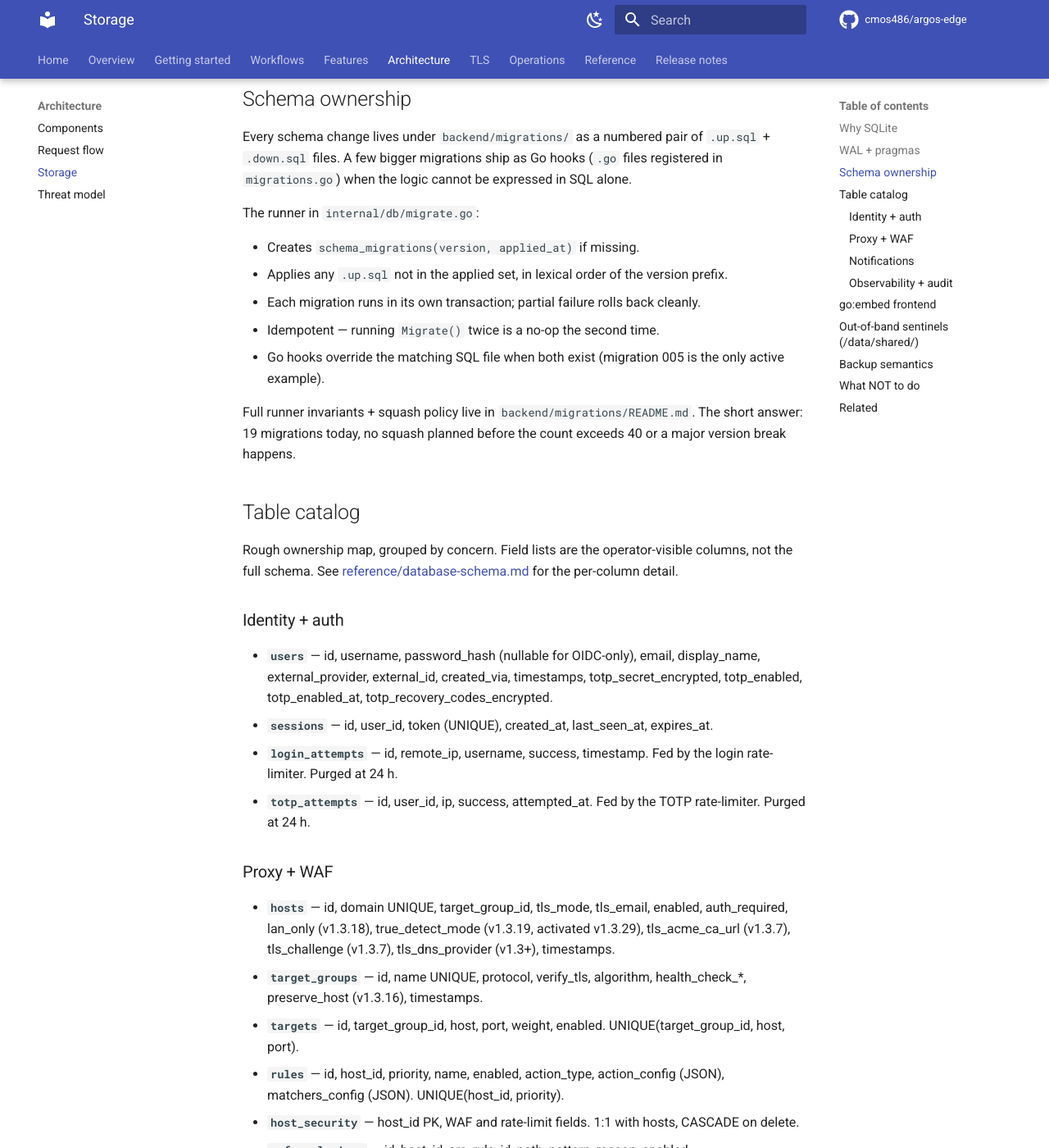
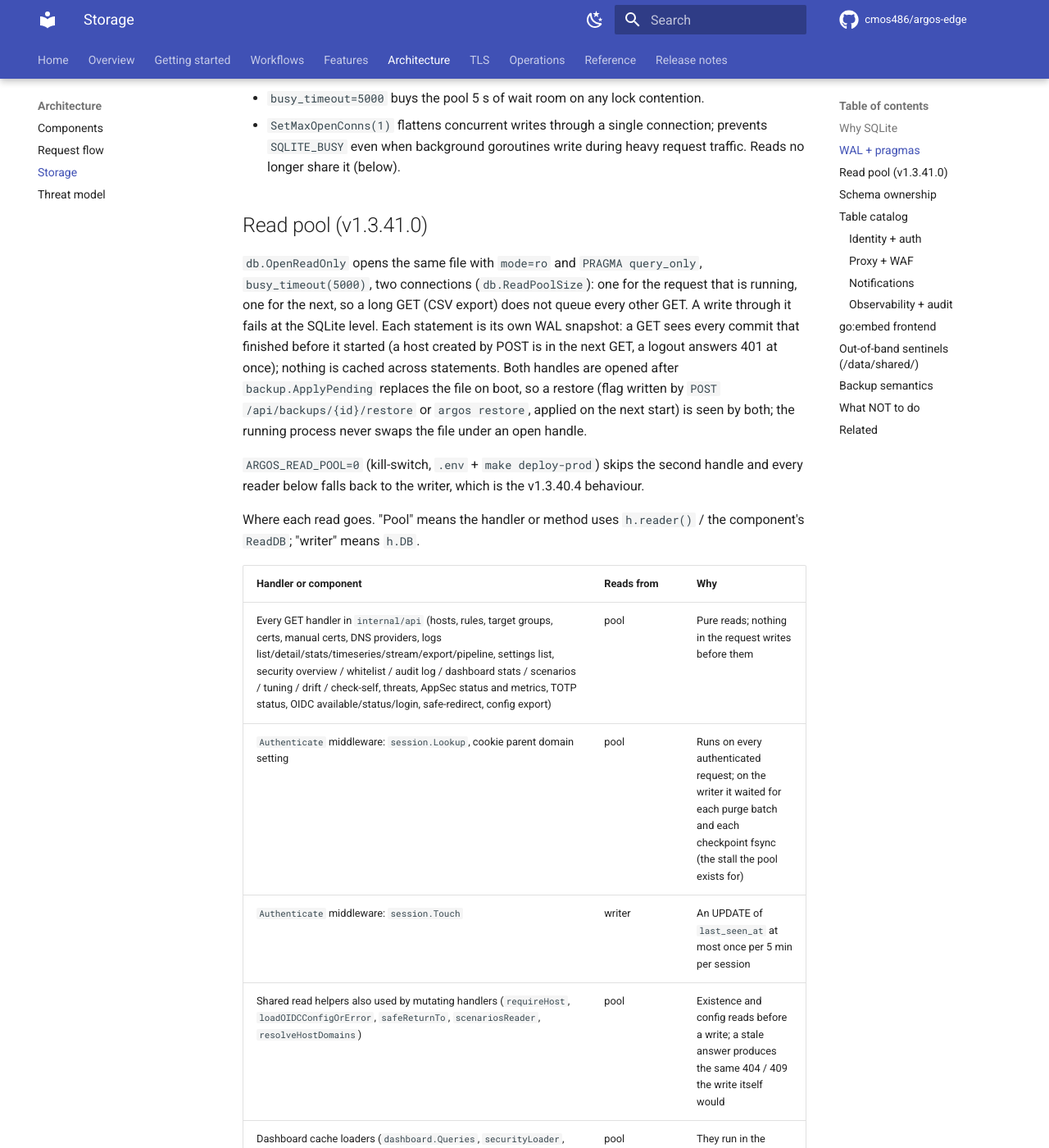
Before and after one commit to cmos486/argos-edge, an MkDocs documentation site: the page built from docs/architecture/storage.md, in a window 1280 px wide and 1400 px high, scrolled down 1188 px. Shown: the whole window at 82% size. Built offline with MkDocs 1.6.1 and Material for MkDocs 9.7.7, drawn with Linux system fonts in a browser that asks for light colours; comment, search, counter and statistics services are not loaded; some of the changed text lies outside the part shown.

Commit message:
docs(architecture): two SQLite handles, read pool table, env-vars ARGOS_READ_POOL
storage.md: the writer and the read-only pool, the corrected claim
about WAL concurrent readers (unused until v1.3.40.4), the table of
what reads from the pool and what stays on the writer with one
reason per row, restore behaviour and the kill-switch. env-vars.md:
ARGOS_READ_POOL.

```diff
--- a/docs/architecture/storage.md
+++ b/docs/architecture/storage.md
@@ -1,9 +1,13 @@
 # Storage
 
 One SQLite file. WAL mode with `NORMAL` synchronous, foreign keys
-on, 5-second busy timeout. `SetMaxOpenConns(1)` on the Go side so
-writes always go through the same connection and contention stays
-bounded.
+on, 5-second busy timeout. Two handles on the file since v1.3.41.0:
+the writer (`db.Open`, `SetMaxOpenConns(1)`, so writes always go
+through the same connection and contention stays bounded) and a
+read-only pool (`db.OpenReadOnly`, `mode=ro`, `query_only`, two
+connections) that GET handlers and the read side of the background
+components use. The table of what reads where is in
+[Read pool](#read-pool-v13410).
 
 ## Why SQLite
 
@@ -15,6 +19,11 @@ process, one admin. SQLite is the right fit:
 - Atomic backups via `VACUUM INTO`.
 - WAL gives concurrent readers (log browser + dashboard polling
   the DB while the worker writes) without the writer blocking.
+  Until v1.3.40.4 argos did not use that: every read went through
+  the one writer connection, so a purge batch or a checkpoint fsync
+  queued every request behind it (v1.3.40.1 incident, v1.3.40
+  planning doc section 4). The read pool of v1.3.41.0 is what makes
+  this bullet true.
 - Fits in a container with nothing alongside.
 
 The trade-off is HA: a single file means no leader election and
@@ -47,7 +56,49 @@ d.SetMaxOpenConns(1)
   contention.
 - `SetMaxOpenConns(1)` flattens concurrent writes through a single
   connection; prevents `SQLITE_BUSY` even when background
-  goroutines write during heavy request traffic.
+  goroutines write during heavy request traffic. Reads no longer
+  share it (below).
+
+## Read pool (v1.3.41.0)
+
+`db.OpenReadOnly` opens the same file with `mode=ro` and
+`PRAGMA query_only`, `busy_timeout(5000)`, two connections
+(`db.ReadPoolSize`): one for the request that is running, one for the
+next, so a long GET (CSV export) does not queue every other GET. A
+write through it fails at the SQLite level. Each statement is its own
+WAL snapshot: a GET sees every commit that finished before it started
+(a host created by POST is in the next GET, a logout answers 401 at
+once); nothing is cached across statements. Both handles are opened
+after `backup.ApplyPending` replaces the file on boot, so a restore
+(flag written by `POST /api/backups/{id}/restore` or `argos restore`,
+applied on the next start) is seen by both; the running process never
+swaps the file under an open handle.
+
+`ARGOS_READ_POOL=0` (kill-switch, `.env` + `make deploy-prod`) skips
+the second handle and every reader below falls back to the writer,
+which is the v1.3.40.4 behaviour.
+
+Where each read goes. "Pool" means the handler or method uses
+`h.reader()` / the component's `ReadDB`; "writer" means `h.DB`.
+
+| Handler or component | Reads from | Why |
+|---|---|---|
+| Every GET handler in `internal/api` (hosts, rules, target groups, certs, manual certs, DNS providers, logs list/detail/stats/timeseries/stream/export/pipeline, settings list, security overview / whitelist / audit log / dashboard stats / scenarios / tuning / drift / check-self, threats, AppSec status and metrics, TOTP status, OIDC available/status/login, safe-redirect, config export) | pool | Pure reads; nothing in the request writes before them |
+| `Authenticate` middleware: `session.Lookup`, cookie parent domain setting | pool | Runs on every authenticated request; on the writer it waited for each purge batch and each checkpoint fsync (the stall the pool exists for) |
+| `Authenticate` middleware: `session.Touch` | writer | An UPDATE of `last_seen_at` at most once per 5 min per session |
+| Shared read helpers also used by mutating handlers (`requireHost`, `loadOIDCConfigOrError`, `safeReturnTo`, `scenariosReader`, `resolveHostDomains`) | pool | Existence and config reads before a write; a stale answer produces the same 404 / 409 the write itself would |
+| Dashboard cache loaders (`dashboard.Queries`, `securityLoader`, `certProbes`) | pool | They run in the cache goroutine every 24 s; the 24 h traffic query held the writer about 0.8 s on prod |
+| `notifications.NotifRepo` List / Get / Stats / RecentAlerts / push-sub lists / `ActiveRulesFor` | pool | Reads; the worker's `InsertDelivery` / `UpdateDelivery` and the channel/rule writes stay on the writer |
+| `backup.Manager.List` / `Get` | pool | Reads of the `backups` table; `Create`, `Delete` and the reconcile stay on the writer |
+| `country.Expander.List`, `country.JobRunner.Get` / `ListByCountry` | pool | Reads; expansion, revoke and job state changes stay on the writer |
+| `appsec.StatusReader`, `hardening.TimeoutCache` | pool (constructed with the read handle) | They only read settings and mounted files |
+| `OIDCCallback` | writer | Upserts the user and creates the session, then answers from those rows in the same request |
+| `ForwardAuth` | writer | Public route outside the middleware; does its own `session.Touch` |
+| `Login`, `Logout`, TOTP flows, `RegenerateCrowdSecCredentials` | writer | Write, then read back their own write (session, recovery codes, credentials) |
+| Every POST / PUT / PATCH / DELETE handler | writer | Mutations; their pre-write reads go through the shared helpers above |
+| `publicip.Detector` (`Status`, `Get`) | writer | The refresh persists through the same handle; one cached read per request path, not worth a second handle |
+| `SystemHealth` `h.DB.Stats()` | writer | It reports the writer pool's connection stats |
+| Ingestor batches, retention purge, reconcilers, drift detector, notification worker and crons, backup scheduler, login rate limiter | writer | Background writers; unchanged |
 
 ## Schema ownership
 
@@ -276,8 +327,9 @@ extract failure leaves the pre-restore DB in place.
   backups — in a different vault, so a single leak does not lose
   both.
 - **Do not run two argos containers against the same `/data`.**
-  SQLite's WAL mode tolerates multiple readers but argos assumes
-  it is the only writer. A second writer will see
+  SQLite's WAL mode tolerates multiple readers (argos itself uses a
+  read-only pool next to its writer) but argos assumes it is the
+  only writer. A second writer will see
   `SQLITE_BUSY` storms and partial audit rows.
 
 ## Related
```
Also changed, not shown: docs/reference/env-vars.md (+17 -0 lines).
